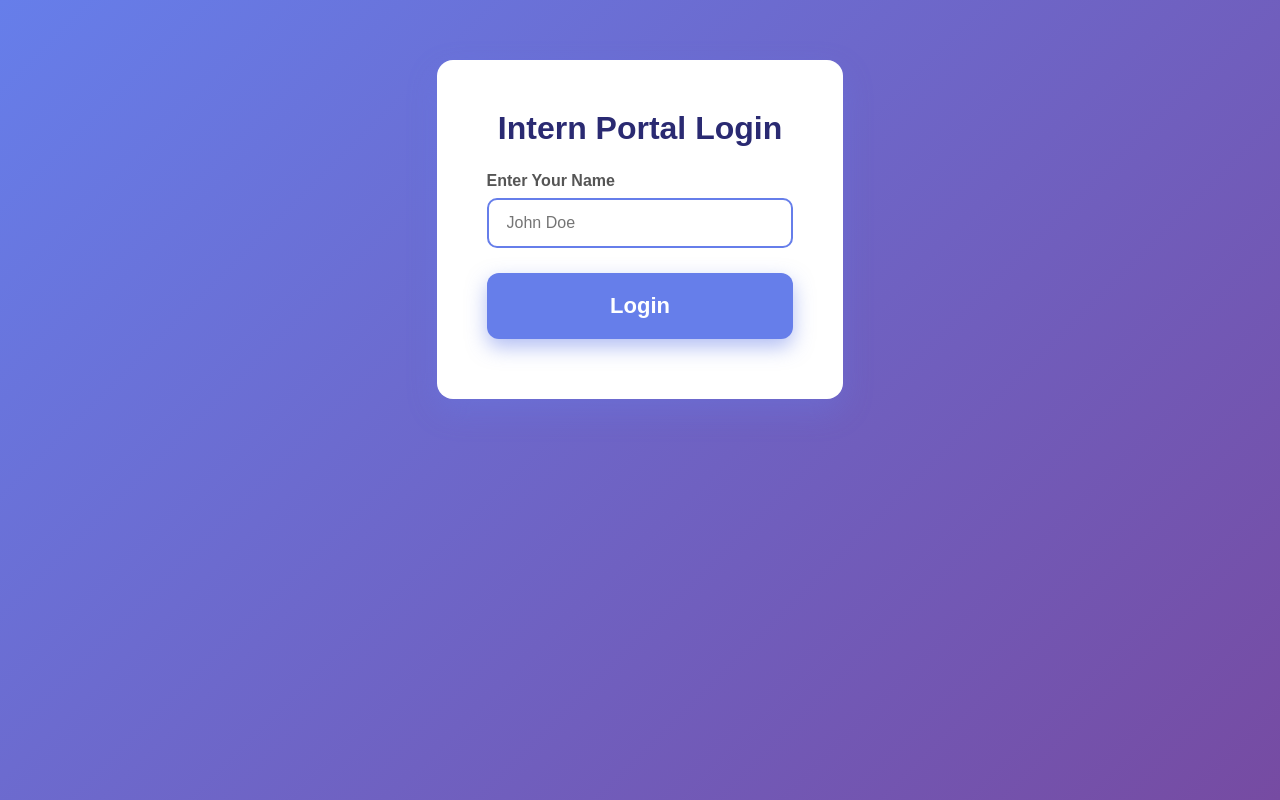
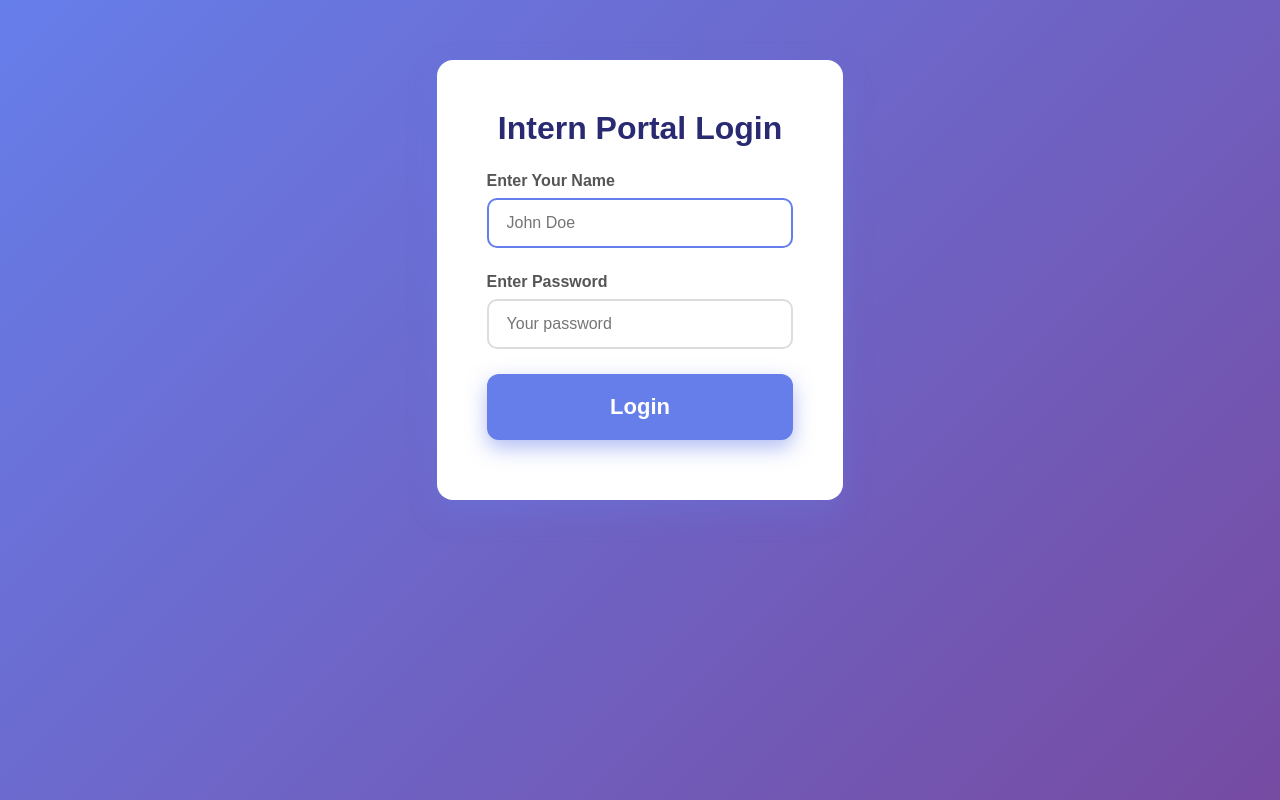
Before and after one commit to 2ushar03/She_Can_Internship, a React (Vite) app in the folder frontend/: page / in a window 1280 px wide. Built offline with nearby package versions, Linux system fonts and the light colour scheme.

Commit message:
Update Login.jsx

```diff
--- a/frontend/src/components/Login.jsx
+++ b/frontend/src/components/Login.jsx
@@ -1,8 +1,10 @@
 import React, { useState } from "react";
 import { useNavigate } from "react-router-dom";
+import "./styles.css"; // Assuming you have a styles.css for basic styling
 
 export default function Login() {
   const [name, setName] = useState("");
+  const [password, setPassword] = useState("");
   const navigate = useNavigate();
 
   function handleSubmit(e) {
@@ -11,7 +13,12 @@ export default function Login() {
       alert("Please enter your name");
       return;
     }
-    navigate("/dashboard", { state: { name } });
+    if (!password) {
+      alert("Please enter your password");
+      return;
+    }
+    // For now, no actual password validation — just passing both to dashboard
+    navigate("/dashboard", { state: { name, password } });
   }
 
   return (
@@ -27,6 +34,16 @@ export default function Login() {
           onChange={(e) => setName(e.target.value)}
           autoFocus
         />
+
+        <label htmlFor="password">Enter Password</label>
+        <input
+          id="password"
+          type="password"
+          placeholder="Your password"
+          value={password}
+          onChange={(e) => setPassword(e.target.value)}
+        />
+
         <button type="submit">Login</button>
       </form>
     </div>
```
